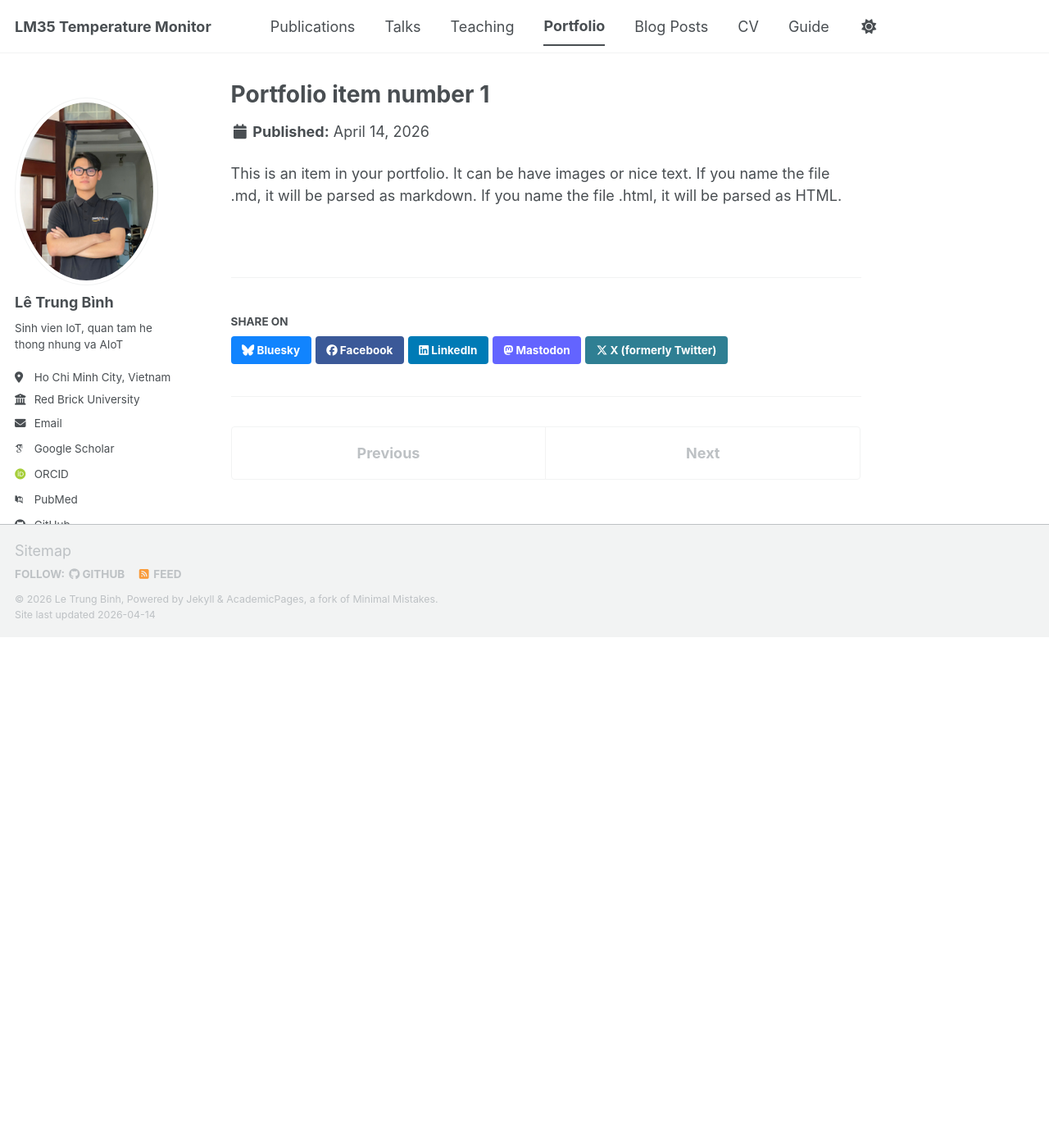
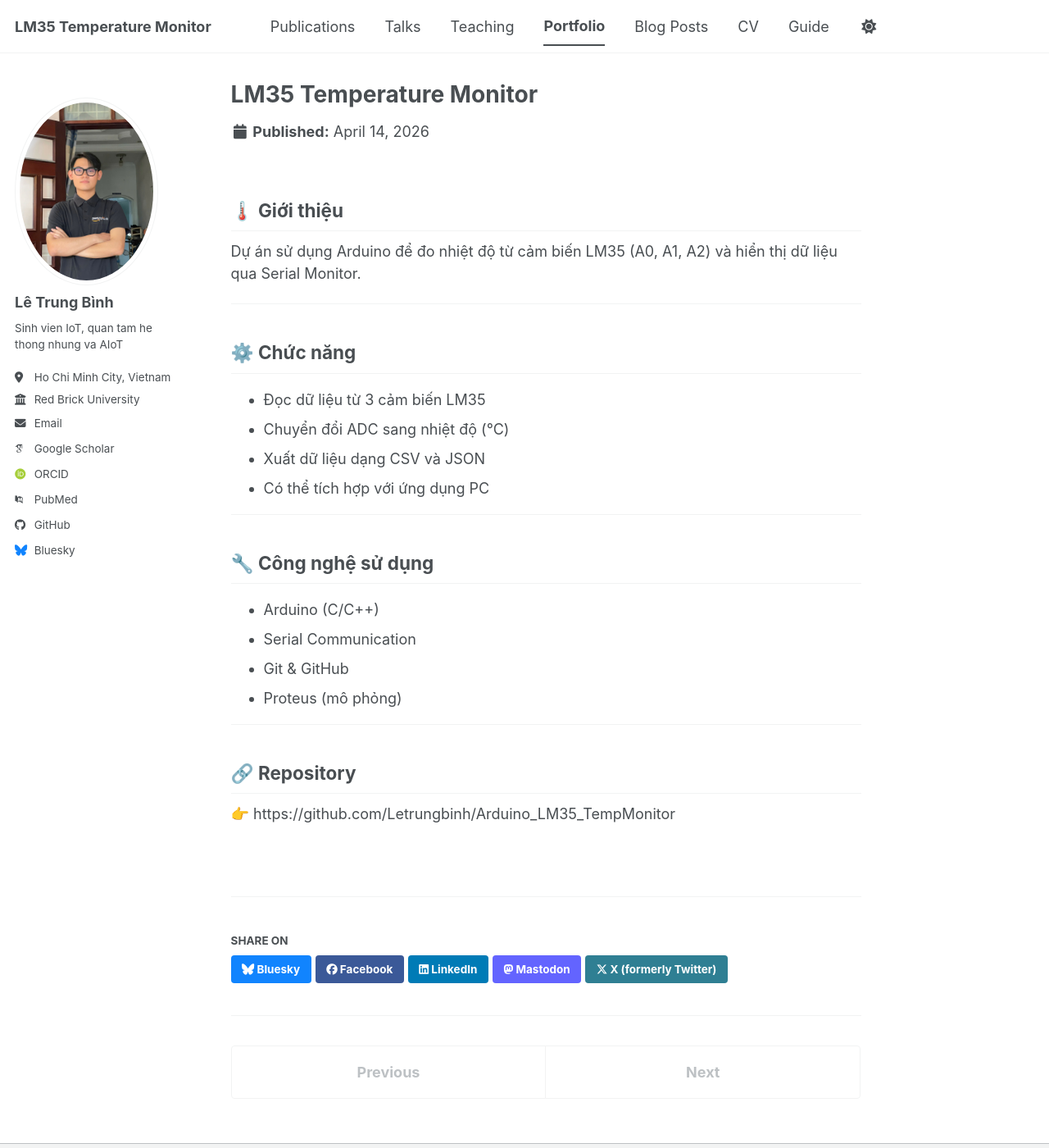
Before and after one commit to Letrungbinh/Letrungbinh.github.io, a Jekyll site: the page built from _portfolio/portfolio-1.md, in a window 1280 px wide and 1400 px high. Shown: the whole window at 82% size. Built offline with Jekyll 4.4.1, drawn with Linux system fonts in a browser that asks for light colours; some web fonts are replaced; a script bundle is joined from its source files by our own code; library files that are not in the unit come from our copies.

Commit message:
add: project LM35 vao portfolio

```diff
--- a/_portfolio/portfolio-1.md
+++ b/_portfolio/portfolio-1.md
@@ -1,7 +1,29 @@
 ---
-title: "Portfolio item number 1"
-excerpt: "Short description of portfolio item number 1<br/><img src='/images/500x300.png'>"
+title: "LM35 Temperature Monitor"
+excerpt: "Dự án Arduino đo nhiệt độ sử dụng cảm biến LM35"
 collection: portfolio
 ---
 
-This is an item in your portfolio. It can be have images or nice text. If you name the file .md, it will be parsed as markdown. If you name the file .html, it will be parsed as HTML.
+## 🌡️ Giới thiệu
+Dự án sử dụng Arduino để đo nhiệt độ từ cảm biến LM35 (A0, A1, A2) và hiển thị dữ liệu qua Serial Monitor.
+
+---
+
+## ⚙️ Chức năng
+- Đọc dữ liệu từ 3 cảm biến LM35
+- Chuyển đổi ADC sang nhiệt độ (°C)
+- Xuất dữ liệu dạng CSV và JSON
+- Có thể tích hợp với ứng dụng PC
+
+---
+
+## 🔧 Công nghệ sử dụng
+- Arduino (C/C++)
+- Serial Communication
+- Git & GitHub
+- Proteus (mô phỏng)
+
+---
+
+## 🔗 Repository
+👉 https://github.com/Letrungbinh/Arduino_LM35_TempMonitor
```
